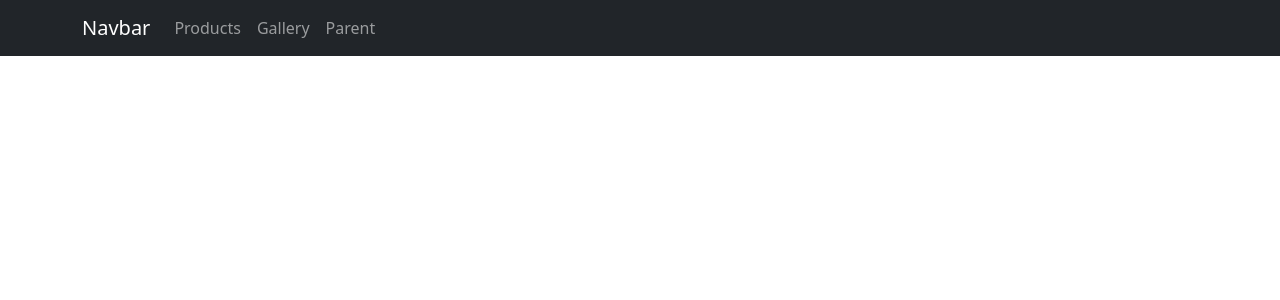
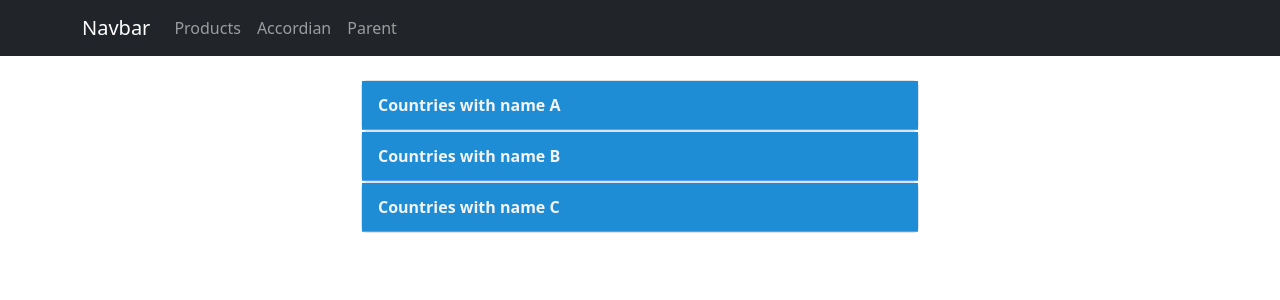
Before and after one commit to nasir8405/Code-log, a React (Create React App) app: page /accordian in a window 1280 px wide. Shown: the top 300 px of the page. Built offline with nearby package versions, Linux system fonts and the light colour scheme.

Commit message:
Update code

```diff
--- a/src/App.js
+++ b/src/App.js
@@ -4,6 +4,7 @@ import { TopNavigation } from "./Component/Navigation/TopNavigation";
 import "bootstrap/dist/css/bootstrap.min.css";
 import { Products } from "./Component/Products/Products";
 import ProductPage from "./Pages/Products";
+import { AccordianProvider } from "./Pages/Context/AccordianProvider";
 function App() {
   return (
     <div className="App">
@@ -14,6 +15,7 @@ function App() {
           <Route path="/products" element={<Navigate to="/products/all" />} />
         </Route>
         <Route path="/" element={<Navigate to="/products/all" />} />
+        <Route path="/accordian" element={<AccordianProvider />} />
       </Routes>
     </div>
   );
--- /dev/null
+++ b/src/Component/Accordian/Accordian.css
@@ -0,0 +1,33 @@
+.accordion-header {
+    display: flex;
+    justify-content: space-between;
+    padding: 0.75rem 1rem;
+    width: 100%;
+    background: #1f8dd6;
+    border: none;
+    outline: none;
+    border-bottom: 1px solid #54a0ff;
+    color: #f3f3f3;
+    cursor: pointer;
+}
+
+.accordion-header.active {
+    background-color: #1070b1;
+}
+
+.accordion-header.active i {
+    transform: rotate(180deg);
+    transition: all 0.3s ease-in-out;
+}
+.accordion-body {
+    padding: 0 1rem;
+    background-color: #f3f3f3;
+    max-height: 0rem;
+    overflow: hidden;
+    transition: all 0.3s ease-in-out;
+}
+
+.accordion-body.active {
+    max-height: 100vh;
+    padding: 1rem;
+}
--- /dev/null
+++ b/src/Component/Accordian/Accordian.js
@@ -0,0 +1,49 @@
+import React, { useContext, useState } from "react";
+import { Context } from "../../Pages/Context/AccordianProvider";
+import "./Accordian.css";
+export const Accordian = () => {
+  const accoridanData = useContext(Context);
+  const [activeState, setActiveState] = useState(null);
+  const accordianBtn = (group) => {
+    setActiveState(group);
+    if (group === activeState) {
+      setActiveState(null);
+    }
+  };
+  return (
+    <div className="container my-4">
+      <div className="col-sm-12 col-md-12 col-lg-6 m-auto">
+        {accoridanData.itemGroup.map((accordion, index) => {
+          return (
+            <div className="accordion" key={index}>
+              <div className="accordion-item">
+                <button
+                  className={`accordion-header${
+                    activeState === accordion.group ? " active" : " "
+                  }`}
+                  onClick={() => accordianBtn(accordion.group)}
+                >
+                  <strong>{accordion.title}</strong>
+                  <i className="fas fa-angle-down"></i>
+                </button>
+                <div
+                  className={`accordion-body${
+                    activeState === accordion.group ? " active" : " "
+                  }`}
+                >
+                  <ol>
+                    {accoridanData.items.map((accordionContent, index) => {
+                      return accordion.group === accordionContent.group ? (
+                        <li key={index}>{accordionContent.title}</li>
+                      ) : null;
+                    })}
+                  </ol>
+                </div>
+              </div>
+            </div>
+          );
+        })}
+      </div>
+    </div>
+  );
+};
--- a/src/Component/Navigation/TopNavigation.js
+++ b/src/Component/Navigation/TopNavigation.js
@@ -1,10 +1,8 @@
-import React from 'react'
-import Container from 'react-bootstrap/Container';
-import Nav from 'react-bootstrap/Nav';
-import Navbar from 'react-bootstrap/Navbar';
-import {Link} from 'react-router-dom'
-
-
+import React from "react";
+import Container from "react-bootstrap/Container";
+import Nav from "react-bootstrap/Nav";
+import Navbar from "react-bootstrap/Navbar";
+import { Link } from "react-router-dom";
 
 export const TopNavigation = () => {
   return (
@@ -12,11 +10,17 @@ export const TopNavigation = () => {
       <Container>
         <Navbar.Brand href="/">Navbar</Navbar.Brand>
         <Nav className="me-auto">
-            <Nav.Link  as={Link} to="/products">Products</Nav.Link>
-            <Nav.Link as={Link} to="/gallery">Gallery</Nav.Link>
-            <Nav.Link as={Link} to="/parent">Parent</Nav.Link>
+          <Nav.Link as={Link} to="/products">
+            Products
+          </Nav.Link>
+          <Nav.Link as={Link} to="/accordian">
+            Accordian
+          </Nav.Link>
+          <Nav.Link as={Link} to="/parent">
+            Parent
+          </Nav.Link>
         </Nav>
       </Container>
     </Navbar>
-  )
-}
+  );
+};
--- /dev/null
+++ b/src/Pages/Context/AccordianProvider.js
@@ -0,0 +1,37 @@
+import React, { createContext } from "react";
+import { Accordian } from "../../Component/Accordian/Accordian";
+export const Context = createContext();
+const accoridanData = {
+  itemGroup: [
+    { id: 1, group: 1, title: "Countries with name A" },
+    { id: 2, group: 2, title: "Countries with name B" },
+    { id: 3, group: 3, title: "Countries with name C" },
+  ],
+  items: [
+    { id: 1, group: 1, title: "Afghanistan" },
+    { id: 2, group: 1, title: "Albania" },
+    { id: 3, group: 1, title: "Algeria" },
+    { id: 4, group: 1, title: "Andorra" },
+    { id: 5, group: 1, title: "Angola" },
+    { id: 6, group: 1, title: "Antigua and Barbuda" },
+    { id: 1, group: 2, title: "Belarus" },
+    { id: 2, group: 2, title: "Bhutan" },
+    { id: 3, group: 2, title: "Bulgaria" },
+    { id: 4, group: 2, title: "Brunei" },
+    { id: 5, group: 2, title: "Belize" },
+    { id: 6, group: 2, title: "Bahamas" },
+    { id: 6, group: 3, title: "Cahamas" },
+    { id: 6, group: 3, title: "Cahamas" },
+    { id: 6, group: 3, title: "Cahamas" },
+  ],
+};
+
+export const AccordianProvider = (props) => {
+  return (
+    <div>
+      <Context.Provider value={accoridanData}>
+        <Accordian />
+      </Context.Provider>
+    </div>
+  );
+};
```
Lines whose indentation alone changed are shown as unchanged.
